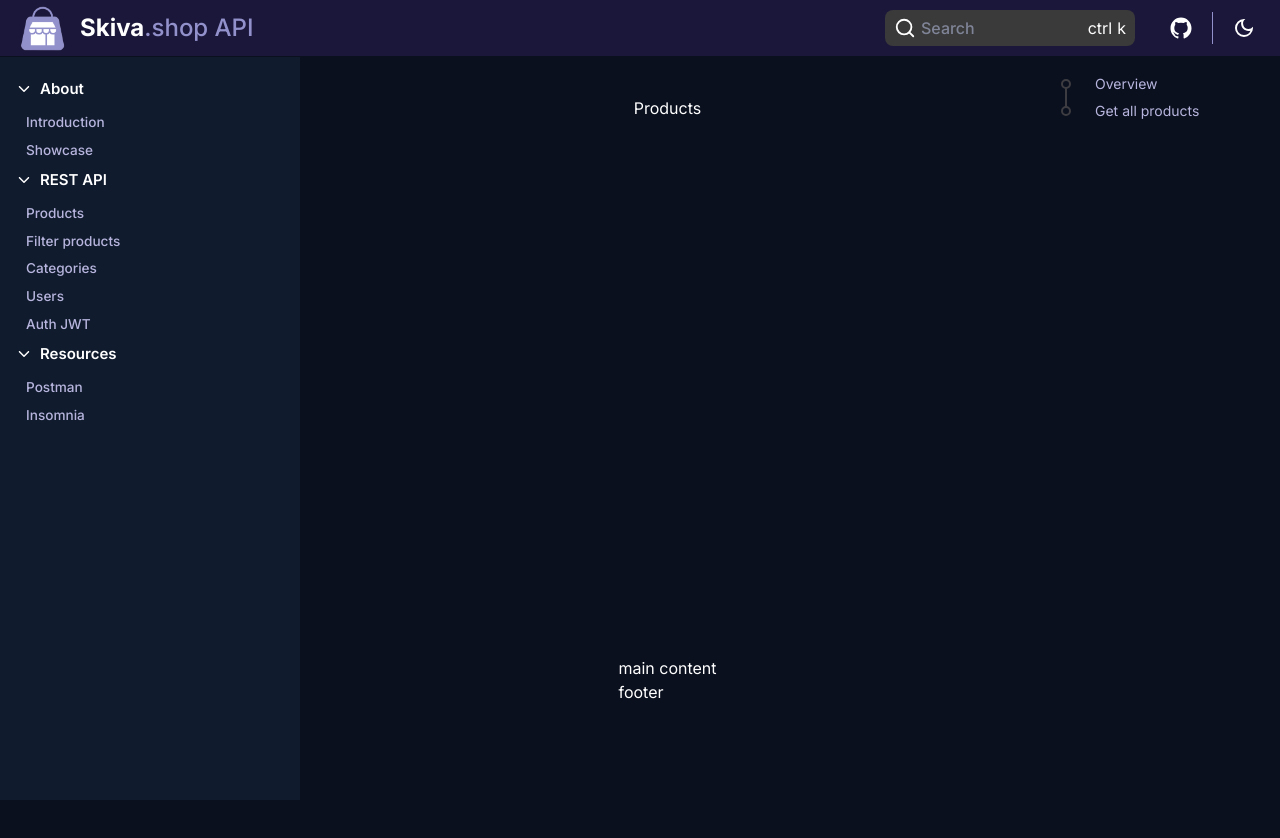
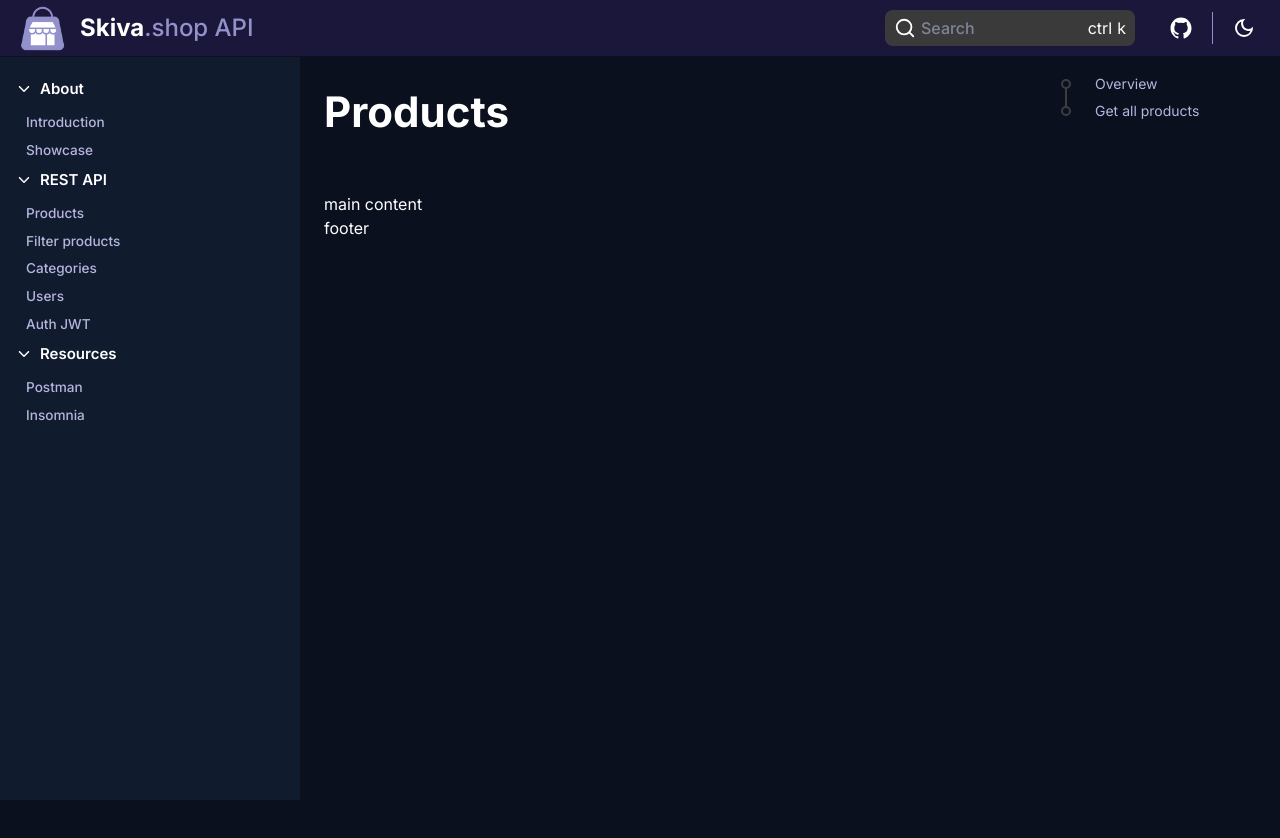
Before and after one commit to SkivaDev/Fake-Store-API-docs, a Next.js app: page /products in a window 1280 px wide. Shown: the top 838 px of the page. Before the commit the page ends 800 px from the top, so only its background shows below. Built offline with nearby package versions, Linux system fonts and the light colour scheme.

Commit message:
style(products): :lipstick: update styles

```diff
--- a/app/layout.tsx
+++ b/app/layout.tsx
@@ -22,7 +22,7 @@ export default function RootLayout({
       <body className={inter.className}>
         <Header />
         <Navbar />
-        <div className="w-full pl-[300px]">
+        <div className="w-full pl-[300px] pt-[56px]">
           <div className="flex">
             {children}
           </div>
--- a/app/products/page.tsx
+++ b/app/products/page.tsx
@@ -1,17 +1,17 @@
 import React from 'react'
 import RightSidebar from '../components/RightSidebar'
 
-const page = () => {
+const ProductsPage = () => {
   return (
     <>
-      <main className="flex min-h-screen flex-col items-center justify-between p-24 order-1 w-full xl:max-w-[75%] ">
-        <div>
-          <div>
-            <h1>Products</h1>
+      <main className="order-1 min-h-screen w-full xl:max-w-[75%] ">
+        <div className='p-[24px] w-full'>
+          <div className='ml-auto w-full max-w-[900px]'>
+            <h1 className='text-[42px] font-bold'>Products</h1>
           </div>
         </div>
-        <div>
-            <div>main content</div>
+        <div className='mt-[1px] p-[24px] w-full'>
+            <div className='ml-auto w-full max-w-[900px]'>main content</div>
             <footer>footer</footer>
         </div>
       </main>
@@ -20,4 +20,4 @@ const page = () => {
   )
 }
 
-export default page
+export default ProductsPage
```
